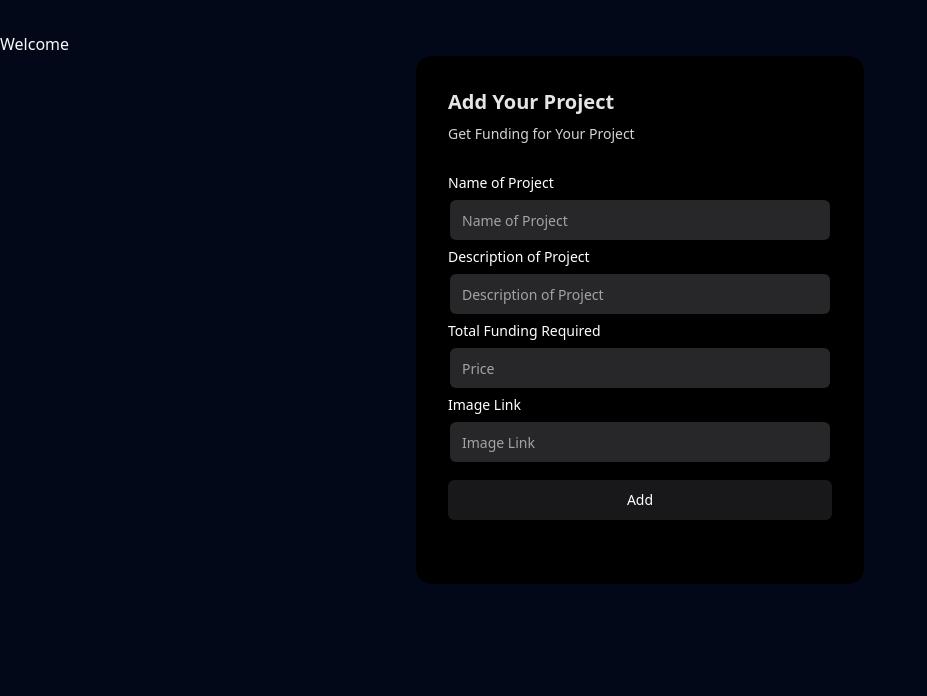
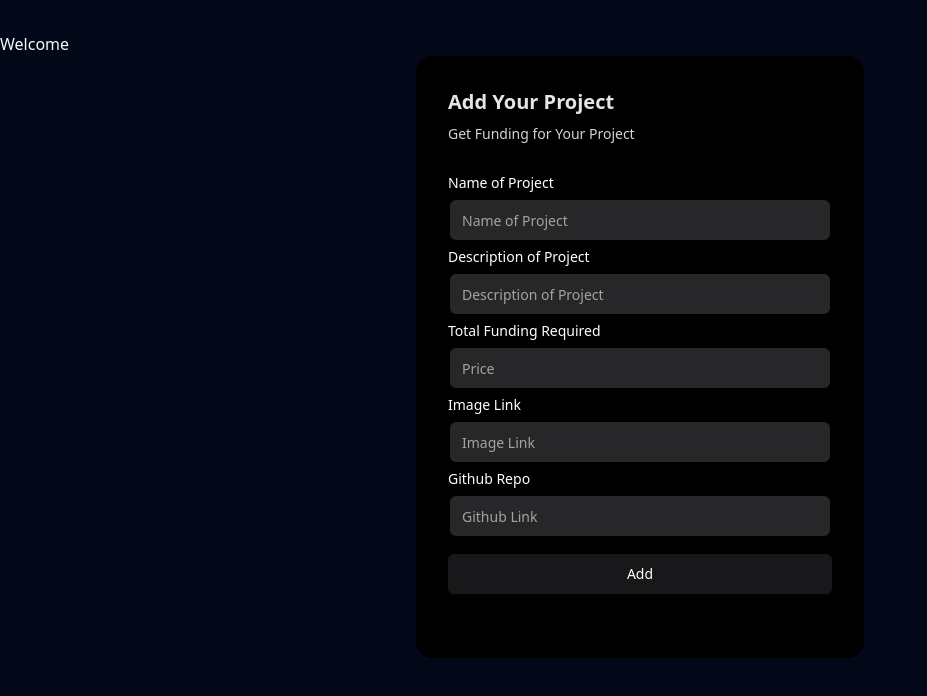
Before and after one commit to Ankur02Sarkar/Empower-U, a Next.js app: page /create in a window 1280 px wide. Shown: the top 696 px of the page, without its empty margins (0-927 px from the left). Built offline with nearby package versions, Linux system fonts and the light colour scheme; no server answers.

Commit message:
github link added

```diff
--- a/app/api/newproject/route.js
+++ b/app/api/newproject/route.js
@@ -3,13 +3,15 @@ import { NextResponse } from "next/server";
 import Project from "@/lib/models/project";
 export async function POST(req) {
   try {
-    const { name, description, price, imgLink } = await req.json();
+    const { name, description, price, imgLink,gitLink } = await req.json();
+    console.log("details : ", name, description, price, imgLink,gitLink);
     await connectMongoDB();
     await Project.create({
       name,
       description,
       totalFunding: price,
       thumbnailLink: imgLink,
+      gitLink
     });
     return NextResponse.json({ message: "Project Added" }, { status: 201 });
   } catch (error) {
--- a/app/create/page.js
+++ b/app/create/page.js
@@ -12,6 +12,7 @@ const Page = () => {
   const [description, setDescription] = useState("");
   const [price, setPrice] = useState("");
   const [imgLink, setImgLink] = useState("");
+  const [gitLink, setGitLink] = useState("");
   const { data: session } = useSession();
   const router = useRouter();
 
@@ -43,6 +44,7 @@ const Page = () => {
           description,
           price,
           imgLink,
+          gitLink
         }),
       });
       if (res.ok) {
@@ -51,6 +53,7 @@ const Page = () => {
         setDescription("");
         setPrice("");
         setImgLink("");
+        setGitLink("");
         router.push("/projects?refresh=true");
       } else {
         toast.error("Could not Add Project");
@@ -137,6 +140,23 @@ const Page = () => {
                 placeholder="Image Link"
               />
             </div>
+
+            <label
+              className="text-sm font-medium text-black dark:text-white leading-none peer-disabled:cursor-not-allowed peer-disabled:opacity-70"
+              htmlFor="price"
+            >
+              Github Repo
+            </label>
+            <div className="p-[2px] rounded-lg transition duration-300 group/input">
+              <input
+                className="flex h-10 w-full border-none bg-gray-50 dark:bg-zinc-800 text-black dark:text-white shadow-input rounded-md px-3 py-2 text-sm file:border-0 file:bg-transparent file:text-sm file:font-medium placeholder:text-neutral-400 dark:placeholder-text-neutral-600 focus-visible:outline-none focus-visible:ring-[2px] focus-visible:ring-neutral-400 dark:focus-visible:ring-neutral-600 disabled:cursor-not-allowed disabled:opacity-50 dark:shadow-[0px_0px_1px_1px_var(--neutral-700)] group-hover/input:shadow-none transition duration-400"
+                id="link"
+                type="url"
+                value={gitLink}
+                onChange={(e) => setGitLink(e.target.value)}
+                placeholder="Github Link"
+              />
+            </div>
           </div>
           <Button
             onClick={handleAddProject}
--- a/app/view/[id]/page.js
+++ b/app/view/[id]/page.js
@@ -151,7 +151,9 @@ const ProductPage = () => {
           />
           <div className="flex flex-row items-center gap-12">
             <button className="bg-violet-800 text-white font-semibold py-3 px-16 rounded-xl h-full">
-              Problem Statement
+              <a href={`${currItem?.gitLink}`} target="_blank">
+                Problem Statement
+              </a>
             </button>
             <button
               onClick={handlePayment}
--- a/lib/models/project.js
+++ b/lib/models/project.js
@@ -18,6 +18,10 @@ const projectSchema = new Schema(
       type: String,
       required: true,
     },
+    gitLink: {
+      type: String,
+      required: true,
+    },
   },
   { timestamps: true }
 );
```
